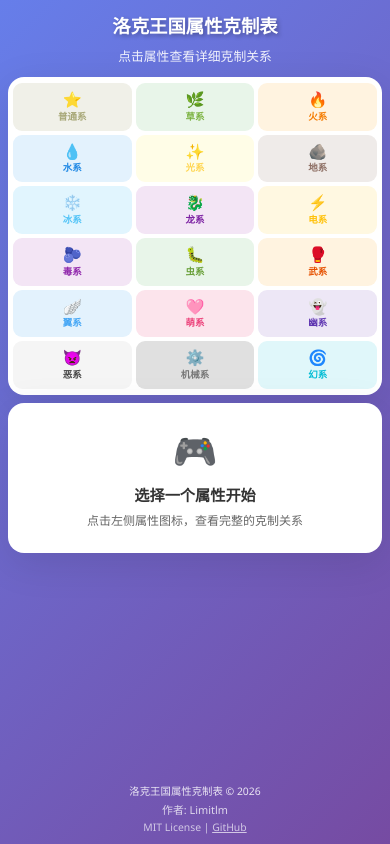
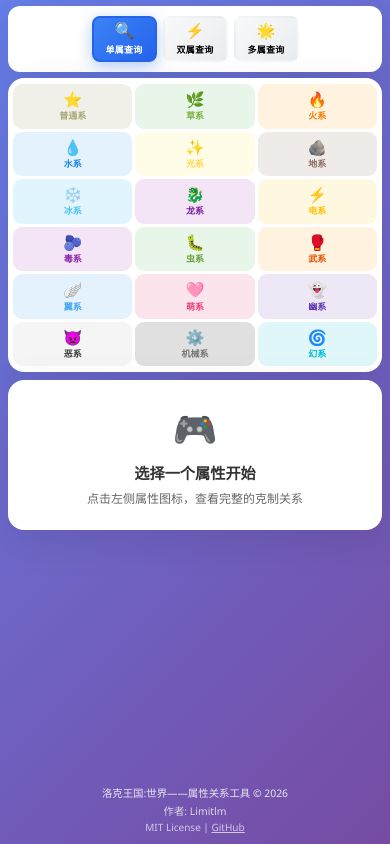
Before and after one commit to limitlm/rocomtypetool, a Vue app: page / in a window 390 px wide. Built offline with nearby package versions, Linux system fonts and the light colour scheme.

Commit message:
refactor: 重构头部布局，新增视图切换功能

```diff
--- a/src/App.vue
+++ b/src/App.vue
@@ -1,10 +1,7 @@
 <template>
   <div class="app-container">
     <header class="header">
-      <div class="header-content">
-        <h1>洛克王国属性克制表</h1>
-        <p class="subtitle">点击属性查看详细克制关系</p>
-      </div>
+      <HeaderCard @viewChange="onViewChange" />
     </header>
 
     <main class="main-content">
@@ -36,7 +33,7 @@
 
     <footer class="footer">
       <div class="footer-content">
-        <p>洛克王国属性克制表 © 2026</p>
+        <p>洛克王国:世界——属性关系工具 © 2026</p>
         <p class="author">作者: Limitlm</p>
         <p class="license">MIT License | <a
           href="https://github.com/limitlm"
@@ -54,12 +51,19 @@ import { ref } from 'vue'
 import { TYPES } from './data/types.js'
 import TypeSelector from './components/TypeSelector.vue'
 import RelationPanel from './components/RelationPanel.vue'
+import HeaderCard from './components/HeaderCard.vue'
 
 /**
  * 当前选中的属性
  * @type {import('vue').Ref<Object|null>}
  */
 const selectedType = ref(null)
+
+/**
+ * 当前视图模式
+ * @type {import('vue').Ref<string>}
+ */
+const currentViewMode = ref('single')
 
 /**
  * 处理属性选择事件
@@ -75,6 +79,23 @@ function onTypeSelect(type) {
 function onPanelClose() {
   selectedType.value = null
 }
+
+/**
+ * 处理视图切换事件
+ * @param {string} view - 视图类型
+ */
+function onViewChange(view) {
+  currentViewMode.value = view
+  if (view === 'single') {
+    // 单属查询模式 - 保持当前功能
+  } else if (view === 'dual') {
+    // 双属查询模式 - 后续实现
+    console.log('双属查询功能即将推出')
+  } else if (view === 'multi') {
+    // 多属查询模式 - 后续实现
+    console.log('多属查询功能即将推出')
+  }
+}
 </script>
 
 <style scoped>
@@ -85,20 +106,10 @@ function onPanelClose() {
 }
 
 .header {
-  text-align: center;
-  padding: 1.25rem 1rem;
-  color: white;
-}
-
-.header-content h1 {
-  font-size: 1.6rem;
-  margin-bottom: 0.5rem;
-  text-shadow: 2px 2px 4px rgba(0, 0, 0, 0.3);
-}
-
-.subtitle {
-  font-size: 0.9rem;
-  opacity: 0.9;
+  padding: 0.5rem 1rem;
+  max-width: 1400px;
+  margin: 0 auto;
+  width: 100%;
 }
 
 .main-content {
@@ -202,10 +213,6 @@ function onPanelClose() {
     width: 100%;
   }
 
-  .header-content h1 {
-    font-size: 1.4rem;
-  }
-
   .welcome-panel {
     padding: 1.5rem 1.25rem;
     min-height: 220px;
@@ -214,28 +221,24 @@ function onPanelClose() {
 
 @media (max-width: 768px) {
   .header {
-    padding: 1rem;
-  }
-
-  .header-content h1 {
-    font-size: 1.25rem;
-  }
-
-  .subtitle {
-    font-size: 0.8rem;
+    padding: 0.5rem 0.625rem;
   }
 
   .main-content {
-    padding: 0 0.625rem 1rem;
+    padding: 0 0.625rem 0.875rem;
+  }
+
+  .content-wrapper {
+    gap: 0.625rem;
   }
 
   .welcome-panel {
-    padding: 1.25rem 1rem;
+    padding: 1rem 0.875rem;
     min-height: 180px;
   }
 
   .welcome-icon {
-    font-size: 2.75rem;
+    font-size: 2.5rem;
   }
 
   .welcome-panel h2 {
@@ -243,26 +246,22 @@ function onPanelClose() {
   }
 
   .footer {
-    padding: 0.75rem;
+    padding: 0.75rem 0.5rem;
     font-size: 0.7rem;
   }
 
   .footer .author {
-    font-size: 0.68rem;
+    font-size: 0.65rem;
   }
 
   .footer .license {
-    font-size: 0.65rem;
+    font-size: 0.625rem;
   }
 }
 
 @media (max-width: 540px) {
   .header {
-    padding: 0.75rem 0.5rem;
-  }
-
-  .header-content h1 {
-    font-size: 1.15rem;
+    padding: 0.375rem 0.5rem;
   }
 
   .main-content {
@@ -274,7 +273,7 @@ function onPanelClose() {
   }
 
   .welcome-panel {
-    padding: 1rem 0.75rem;
+    padding: 0.875rem 0.75rem;
     min-height: 150px;
   }
 
@@ -298,7 +297,7 @@ function onPanelClose() {
   }
 
   .footer-content {
-    gap: 0.18rem;
+    gap: 0.15rem;
   }
 }
 </style>
--- /dev/null
+++ b/src/components/HeaderCard.vue
@@ -0,0 +1,240 @@
+<template>
+  <div class="header-card">
+    <div class="button-container">
+      <button
+        class="query-btn"
+        :class="{ active: currentView === 'single' }"
+        @click="handleSingleQuery"
+        aria-label="单属查询"
+      >
+        <span class="btn-icon">🔍</span>
+        <span class="btn-text">单属查询</span>
+      </button>
+
+      <button
+        class="query-btn"
+        :class="{ active: currentView === 'dual' }"
+        @click="handleDualQuery"
+        aria-label="双属查询"
+      >
+        <span class="btn-icon">⚡</span>
+        <span class="btn-text">双属查询</span>
+      </button>
+
+      <button
+        class="query-btn"
+        :class="{ active: currentView === 'multi' }"
+        @click="handleMultiQuery"
+        aria-label="多属查询"
+      >
+        <span class="btn-icon">🌟</span>
+        <span class="btn-text">多属查询</span>
+      </button>
+    </div>
+  </div>
+</template>
+
+<script setup>
+import { ref } from 'vue'
+
+const emit = defineEmits(['viewChange'])
+
+const currentView = ref('single')
+
+function handleSingleQuery() {
+  currentView.value = 'single'
+  emit('viewChange', 'single')
+}
+
+function handleDualQuery() {
+  currentView.value = 'dual'
+  emit('viewChange', 'dual')
+}
+
+function handleMultiQuery() {
+  currentView.value = 'multi'
+  emit('viewChange', 'multi')
+}
+</script>
+
+<style scoped>
+.header-card {
+  background: #ffffff;
+  border-radius: 12px;
+  padding: 0.625rem 1rem;
+  box-shadow: 0 10px 40px rgba(0, 0, 0, 0.1);
+  text-align: center;
+  transition: all 0.3s ease;
+  animation: fadeIn 0.3s ease;
+  width: 100%;
+}
+
+@keyframes fadeIn {
+  from {
+    opacity: 0;
+    transform: translateY(-5px);
+  }
+  to {
+    opacity: 1;
+    transform: translateY(0);
+  }
+}
+
+.button-container {
+  display: flex;
+  justify-content: center;
+  align-items: center;
+  gap: 0.875rem;
+  flex-wrap: wrap;
+}
+
+.query-btn {
+  display: flex;
+  flex-direction: column;
+  align-items: center;
+  justify-content: center;
+  gap: 0.25rem;
+  padding: 0.5rem 1rem;
+  background: linear-gradient(135deg, #f8f9fa, #e9ecef);
+  border: 2px solid transparent;
+  border-radius: 10px;
+  cursor: pointer;
+  transition: all 0.3s ease;
+  min-width: 90px;
+  position: relative;
+  overflow: hidden;
+  font-size: inherit;
+  color: inherit;
+}
+
+.query-btn::before {
+  content: '';
+  position: absolute;
+  top: 0;
+  left: -100%;
+  width: 100%;
+  height: 100%;
+  background: linear-gradient(90deg, transparent, rgba(255, 255, 255, 0.5), transparent);
+  transition: left 0.4s ease;
+}
+
+.query-btn:hover {
+  transform: translateY(-3px);
+  box-shadow: 0 6px 20px rgba(0, 0, 0, 0.15);
+  border-color: #3b82f6;
+  background: linear-gradient(135deg, #ffffff, #f0f7ff);
+}
+
+.query-btn:hover::before {
+  left: 100%;
+}
+
+.query-btn:active {
+  transform: translateY(-1px);
+  box-shadow: 0 3px 10px rgba(0, 0, 0, 0.1);
+}
+
+.query-btn.active {
+  background: linear-gradient(135deg, #3b82f6, #2563eb);
+  color: white;
+  border-color: #2563eb;
+  box-shadow: 0 4px 15px rgba(59, 130, 246, 0.4);
+}
+
+.btn-icon {
+  font-size: 1.35rem;
+  transition: transform 0.3s ease;
+}
+
+.query-btn:hover .btn-icon {
+  transform: scale(1.1);
+}
+
+.query-btn.active .btn-icon {
+  transform: scale(1.05);
+}
+
+.btn-text {
+  font-size: 0.75rem;
+  font-weight: 600;
+  letter-spacing: 0.025em;
+}
+
+@media (max-width: 1024px) {
+  .button-container {
+    gap: 0.75rem;
+  }
+
+  .query-btn {
+    padding: 0.4375rem 0.875rem;
+    min-width: 85px;
+  }
+
+  .btn-icon {
+    font-size: 1.25rem;
+  }
+
+  .btn-text {
+    font-size: 0.71875rem;
+  }
+}
+
+@media (max-width: 768px) {
+  .button-container {
+    gap: 0.625rem;
+  }
+
+  .query-btn {
+    padding: 0.375rem 0.75rem;
+    min-width: 78px;
+  }
+
+  .btn-icon {
+    font-size: 1.15rem;
+  }
+
+  .btn-text {
+    font-size: 0.6875rem;
+  }
+}
+
+@media (max-width: 540px) {
+  .button-container {
+    gap: 0.5rem;
+  }
+
+  .query-btn {
+    padding: 0.3125rem 0.5625rem;
+    min-width: 70px;
+    gap: 0.1875rem;
+  }
+
+  .btn-icon {
+    font-size: 1.05rem;
+  }
+
+  .btn-text {
+    font-size: 0.625rem;
+  }
+}
+
+@media (max-width: 400px) {
+  .button-container {
+    gap: 0.375rem;
+  }
+
+  .query-btn {
+    padding: 0.25rem 0.5rem;
+    min-width: 65px;
+    border-radius: 8px;
+  }
+
+  .btn-icon {
+    font-size: 0.95rem;
+  }
+
+  .btn-text {
+    font-size: 0.5625rem;
+  }
+}
+</style>
--- a/src/components/RelationPanel.vue
+++ b/src/components/RelationPanel.vue
@@ -192,7 +192,7 @@ function handleTypeClick(typeId) {
   display: flex;
   justify-content: space-between;
   align-items: center;
-  padding: 0.875rem;
+  padding: 0.5rem 0.75rem;
   background: linear-gradient(135deg, var(--type-color), rgba(0, 0, 0, 0.7));
   color: white;
   transition: background 0.3s ease;
@@ -201,16 +201,16 @@ function handleTypeClick(typeId) {
 .selected-type {
   display: flex;
   align-items: center;
-  gap: 0.625rem;
+  gap: 0.4rem;
 }
 
 .type-icon {
-  font-size: 2rem;
+  font-size: 1.4rem;
   transition: transform 0.3s ease;
 }
 
 .selected-type h2 {
-  font-size: 1.25rem;
+  font-size: 1rem;
   text-shadow: 1px 1px 2px rgba(0, 0, 0, 0.3);
 }
 
@@ -218,8 +218,8 @@ function handleTypeClick(typeId) {
   background: rgba(255, 255, 255, 0.2);
   border: none;
   border-radius: 50%;
-  width: 32px;
-  height: 32px;
+  width: 26px;
+  height: 26px;
   display: flex;
   align-items: center;
   justify-content: center;
@@ -233,7 +233,7 @@ function handleTypeClick(typeId) {
 }
 
 .close-btn span {
-  font-size: 1.1rem;
+  font-size: 0.9rem;
   font-weight: bold;
 }
 
@@ -251,7 +251,7 @@ function handleTypeClick(typeId) {
   border-radius: 10px;
   padding: 0.875rem;
   border: 2px solid transparent;
-  animation: fadeIn 0.3s ease;
+  animation: slideIn 0.3s ease;
 }
 
 .view-section.attack-view {
@@ -418,33 +418,9 @@ function handleTypeClick(typeId) {
 }
 
 @media (max-width: 1024px) {
-  .relation-panel {
-    margin-top: 1rem;
-  }
-
   .relations-container {
     grid-template-columns: repeat(2, 1fr);
     gap: 1rem;
-  }
-
-  .panel-header {
-    padding: 1rem;
-  }
-
-  .type-icon {
-    font-size: 1.75rem;
-  }
-
-  .selected-type h2 {
-    font-size: 1.15rem;
-  }
-}
-
-@media (max-width: 768px) {
-  .relations-container {
-    grid-template-columns: 1fr;
-    gap: 0.875rem;
-    padding: 1rem;
   }
 
   .panel-header {
@@ -452,11 +428,31 @@ function handleTypeClick(typeId) {
   }
 
   .type-icon {
-    font-size: 1.5rem;
+    font-size: 1.6rem;
   }
 
   .selected-type h2 {
     font-size: 1.1rem;
+  }
+}
+
+@media (max-width: 768px) {
+  .relations-container {
+    grid-template-columns: repeat(2, 1fr);
+    gap: 0.75rem;
+    padding: 0.875rem;
+  }
+
+  .panel-header {
+    padding: 0.75rem;
+  }
+
+  .type-icon {
+    font-size: 1.4rem;
+  }
+
+  .selected-type h2 {
+    font-size: 1rem;
   }
 
   .view-section {
@@ -464,27 +460,33 @@ function handleTypeClick(typeId) {
   }
 
   .mini-type.clickable {
-    padding: 0.2rem 0.4rem;
-    font-size: 0.65rem;
+    padding: 0.3rem 0.4rem;
+    font-size: 0.6875rem;
+    min-width: 55px;
+  }
+
+  .mini-icon {
+    font-size: 0.95rem;
   }
 }
 
 @media (max-width: 540px) {
   .panel-header {
-    padding: 0.75rem;
+    padding: 0.625rem 0.75rem;
   }
 
   .type-icon {
-    font-size: 1.35rem;
+    font-size: 1.25rem;
   }
 
   .selected-type h2 {
-    font-size: 1rem;
+    font-size: 0.95rem;
   }
 
   .relations-container {
-    padding: 0.75rem;
-    gap: 0.75rem;
+    grid-template-columns: 1fr;
+    padding: 0.625rem;
+    gap: 0.625rem;
   }
 
   .view-section {
@@ -492,16 +494,17 @@ function handleTypeClick(typeId) {
   }
 
   .relation-card {
-    padding: 0.625rem;
+    padding: 0.5625rem;
   }
 
   .mini-type.clickable {
-    padding: 0.18rem 0.35rem;
+    padding: 0.25rem 0.35rem;
     font-size: 0.625rem;
+    min-width: 50px;
   }
 
   .mini-icon {
-    font-size: 0.7rem;
+    font-size: 0.875rem;
   }
 }
 </style>
--- a/src/components/TypeSelector.vue
+++ b/src/components/TypeSelector.vue
@@ -135,24 +135,25 @@ defineEmits(['select'])
 
 @media (max-width: 768px) {
   .type-selector {
-    padding: 0.5625rem;
+    padding: 0.5rem;
   }
 
   .type-grid {
     grid-template-columns: repeat(4, 1fr);
-    gap: 0.375rem;
+    gap: 0.3125rem;
   }
 
   .type-card {
-    padding: 0.5rem 0.25rem;
+    padding: 0.4375rem 0.25rem;
   }
 
   .type-icon {
-    font-size: 1.15rem;
+    font-size: 1.2rem;
+    margin-bottom: 0.125rem;
   }
 
   .type-name {
-    font-size: 0.675rem;
+    font-size: 0.6875rem;
   }
 }
 
@@ -185,11 +186,11 @@ defineEmits(['select'])
   }
 
   .type-grid {
-    gap: 0.25rem;
+    gap: 0.1875rem;
   }
 
   .type-card {
-    padding: 0.375rem 0.15625rem;
+    padding: 0.3125rem 0.15625rem;
   }
 
   .type-icon {
@@ -197,7 +198,7 @@ defineEmits(['select'])
   }
 
   .type-name {
-    font-size: 0.59375rem;
+    font-size: 0.5625rem;
   }
 }
 </style>
--- a/src/style.css
+++ b/src/style.css
@@ -8,7 +8,6 @@
   --color-primary: #667eea;
   --color-secondary: #764ba2;
   --font-family: 'Segoe UI', Tahoma, Geneva, Verdana, sans-serif;
-  --spacing-unit: 0.25rem;
 }
 
 /* 重置样式 */
```
